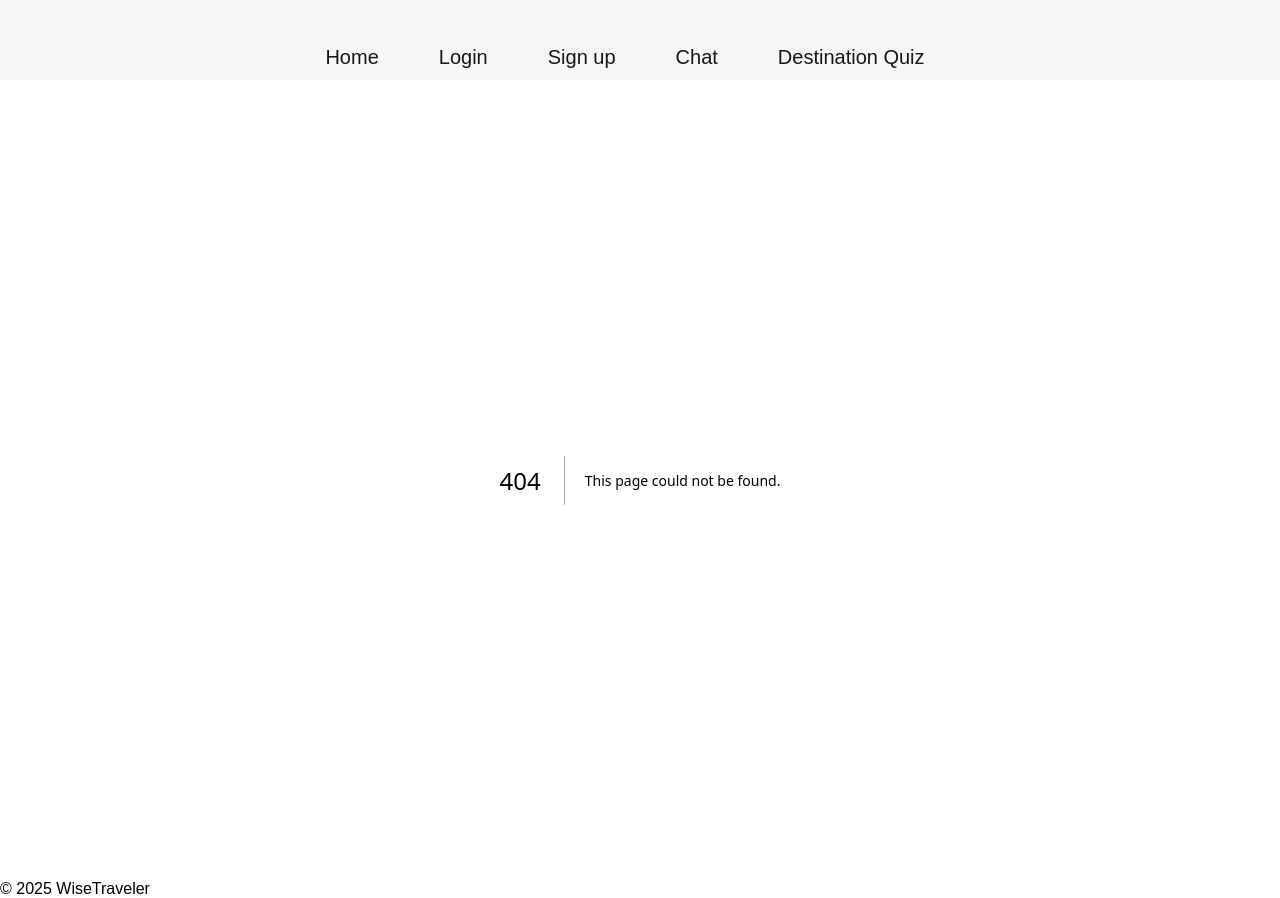
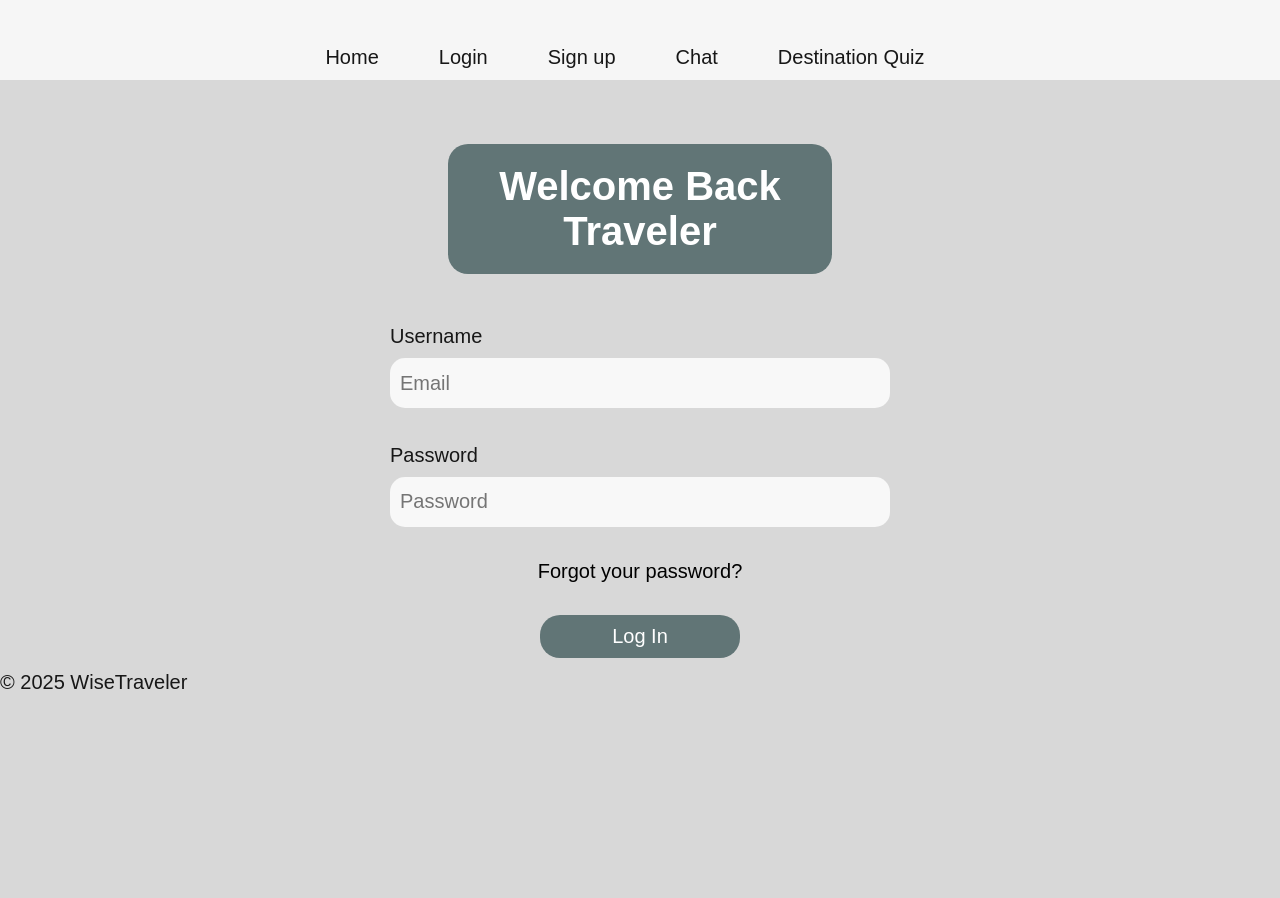
Before and after one commit to paragonsean/s25-Yellow, a Next.js app in the folder wisetraveler/: page /login in a window 1280 px wide. Before the commit this address had no page. After the commit the page ends 800 px from the top, so only its background shows below. Built offline with nearby package versions, Linux system fonts and the light colour scheme.

Commit message:
login page - frontend and backend successfully connected

```diff
--- a/wisetraveler/package.json
+++ b/wisetraveler/package.json
@@ -10,7 +10,11 @@
   },
   "dependencies": {
     "@googlemaps/google-maps-services-js": "^3.4.0",
+    "@supabase/supabase-js": "^2.49.1",
     "axios": "^1.7.9",
+    "bcryptjs": "^3.0.2",
+    "dotenv": "^16.4.7",
+    "jsonwebtoken": "^9.0.2",
     "next": "^15.1.6",
     "openai": "^4.83.0",
     "react": "^19.0.0",
--- a/wisetraveler/pages/api/log-in.js
+++ b/wisetraveler/pages/api/login.js
@@ -1,6 +1,9 @@
 import supabase from "@/db";
 import bcrypt from "bcryptjs";
 import jwt from "jsonwebtoken";
+import dotenv from "dotenv";
+
+dotenv.config();
 
 export default async function handler(req, res) {
     if (req.method === "POST"){
--- a/wisetraveler/src/app/components/navbar/navbar.jsx
+++ b/wisetraveler/src/app/components/navbar/navbar.jsx
@@ -9,7 +9,7 @@ const Navbar = () => {
         <Link href="/" className={styles.navbarLinks}>
           Home
         </Link>
-        <Link href="/log-in" className={styles.navbarLinks}>
+        <Link href="/login" className={styles.navbarLinks}>
           Login
         </Link>
         <Link href="/signup" className={styles.navbarLinks}>
--- a/wisetraveler/src/app/log-in/page.jsx
+++ b/wisetraveler/src/app/login/page.jsx
@@ -8,7 +8,7 @@ export default function LogIn() {
 
   const attemptLogin = async () => {
     try {
-      const response = await fetch("/api/login", { // [TODO: Update URI of RESTful API, depending on how backend devs implement the API]
+      const response = await fetch("/api/login", {
         method: "POST",
         headers: {
           "Content-Type": "application/json",
@@ -16,9 +16,11 @@ export default function LogIn() {
         body: JSON.stringify({ email, password }),
       });
 
+      const data = await response.json();
+
       if (response.ok) {
-        const data = await response.json();
         alert("Login successful, welcome back, Traveler");
+        window.location.href = "/profile";
       } else {
         alert("Login was unsuccessful, Traveler. Please try again later");
       }
@@ -37,7 +39,9 @@ export default function LogIn() {
     <div>
       <h1 className={styles.header}>Welcome Back Traveler</h1>
       <form
-        className={styles.form} /* method="post" action="[TODO: API URL]" */
+        className={styles.form}
+        method="POST"
+        onSubmit={onSubmit}
       >
         <label className={styles.label}>
           Username
@@ -68,7 +72,7 @@ export default function LogIn() {
         </button>
         <button
           type="submit"
-          className={styles.loginButton} /* onClick={onSubmit} */
+          className={styles.loginButton}
         >
           Log In
         </button>
```
Also changed, not shown: wisetraveler/src/app/login/style.module.css (renamed from wisetraveler/src/app/log-in/style.module.css), 1 other file (tests, documents, lock files or other folders).
